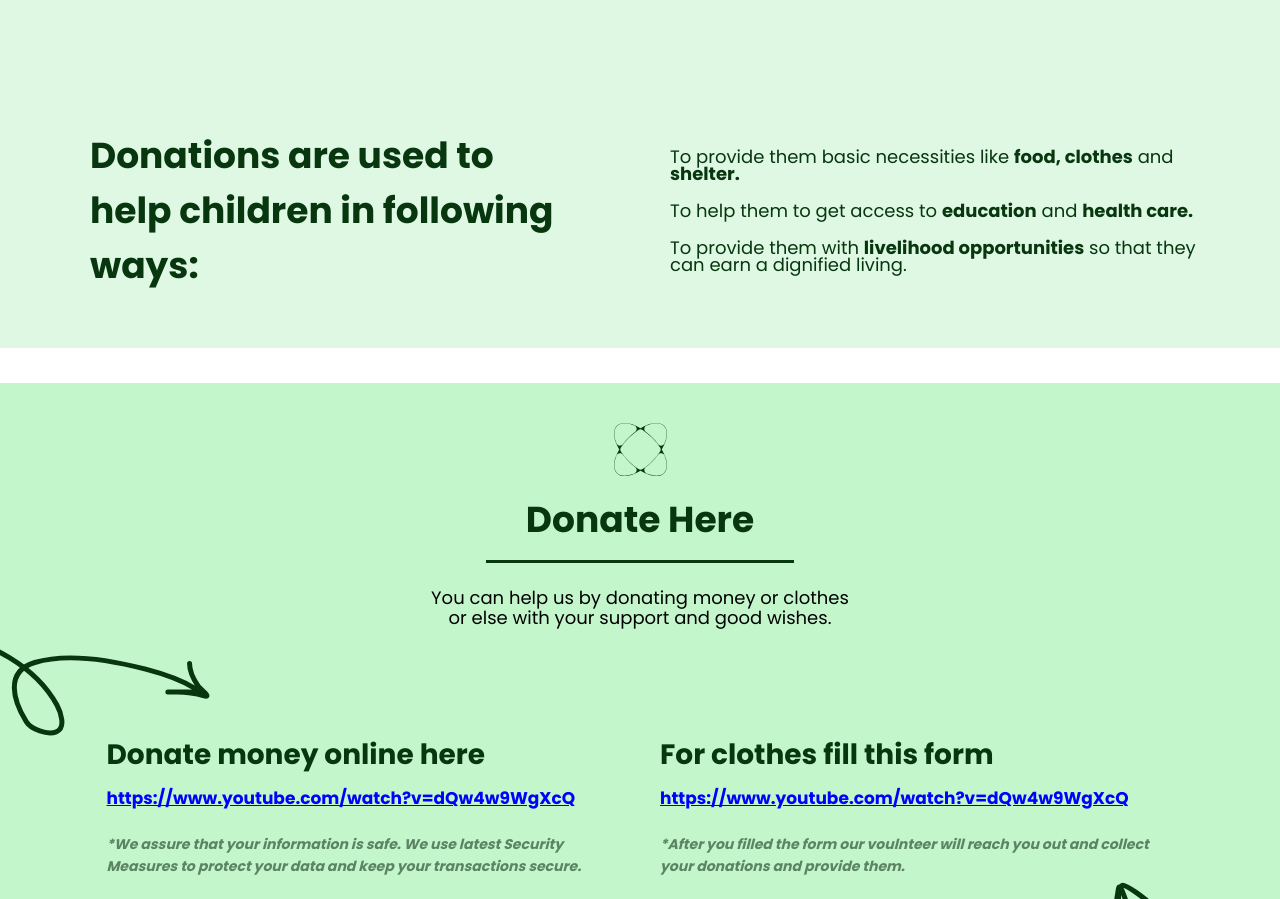
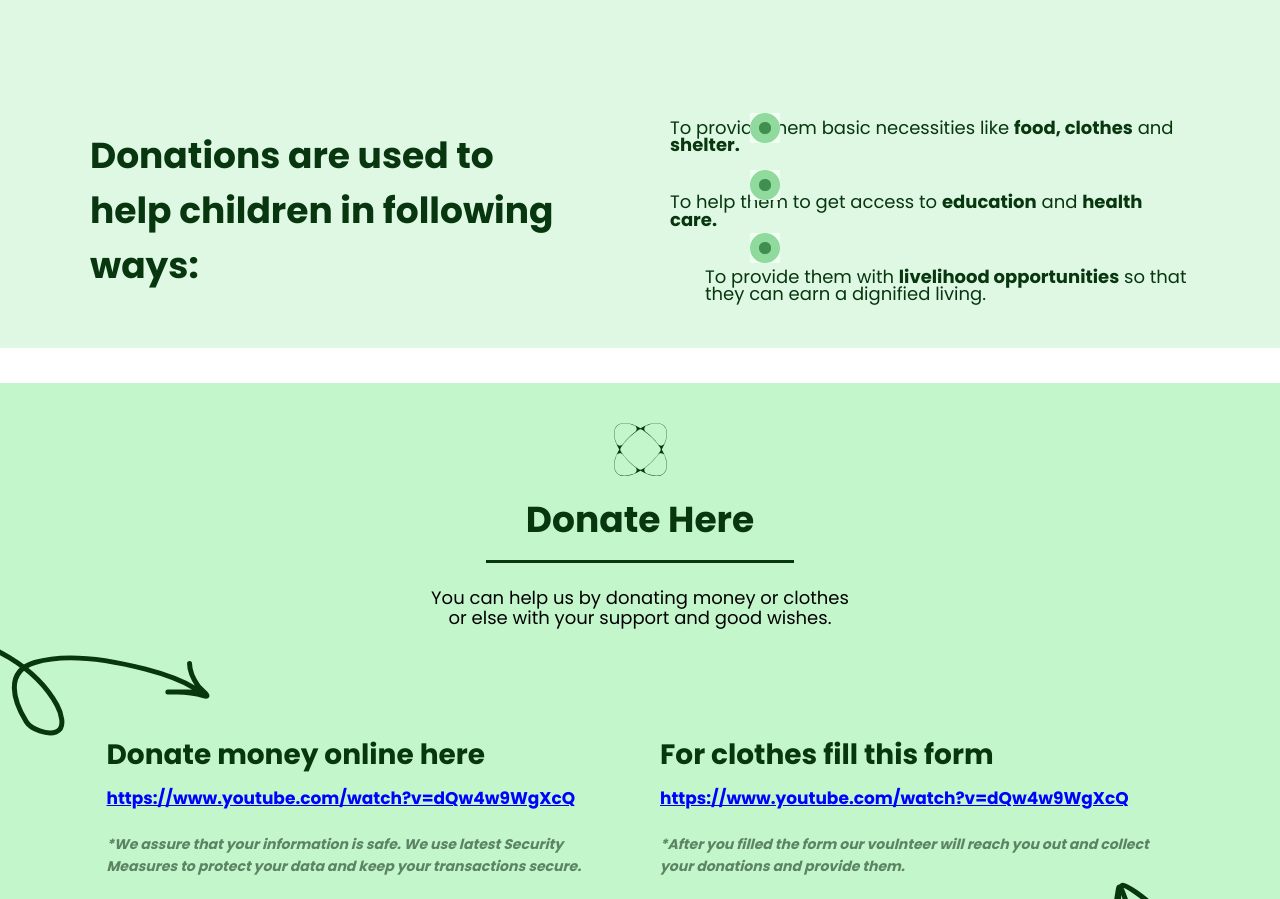
Before and after one commit to Google-Developer-Student-Club-RJIT/Donaate, a plain HTML site: page index.html in a window 1280 px wide. Shown: the part 1452-2351 px from the top of the page. Drawn offline with Linux system fonts and the light colour scheme.

Commit message:
ellipse symbol added

```diff
--- a/index.html
+++ b/index.html
@@ -96,21 +96,29 @@
       </div>
       <div class="secondinnercontainer">
         <ul class="sidestyle">
-          <li style="line-height:95%" color: #07360F>
+          <div class="circle">
+            <img class="ellipse" src="Donaate-UI/Ellipse 1.png" alt="">
+            <li  style="line-height:95%" color: #07360F>
             To provide them basic necessities like
             <strong>food, clothes</strong>
             and
             <strong>shelter.</strong>
           </li>
+          </div>
 
-          <li style="line-height:95%" color:#07360F>
+          <div class="circle-1">
+            <img class="ellipse-1" src="Donaate-UI/Ellipse 1.png" alt="">
+            <li  style="line-height:95%" color:#07360F>
             To help them to get access to
             <strong>education</strong>
             and
             <strong>health care.</strong>
           </li>
+          </div>
 
-          <li style="line-height:95%" color: #07360F>
+          <div class="circle-2">
+          <img class="ellipse-2" src="Donaate-UI/Ellipse 1.png" alt="">
+          <li  style="line-height:95%" color: #07360F>
             To provide them with
             <strong>livelihood opportunities</strong>
             so that they can earn a dignified living.
--- a/style.css
+++ b/style.css
@@ -371,6 +371,41 @@ body{
         margin: 0;
     }
 }
+.circle{
+    display: flex;
+    padding-right: 0px;
+}
+.circle-1{
+    display: flex;
+    padding-right: 55px;
+
+}
+.circle-2{
+    display: flex;
+    padding-left: 35px;
+}
+.ellipse{
+  position: absolute;
+  width: 30px;
+  height: 30px;
+  top: 1565px;
+  left: 750px;
+
+}
+.ellipse-1{
+  position: absolute;
+  width: 30px;
+  height: 30px;
+  left: 750px;
+  top: 1622px;
+}
+.ellipse-2{
+    position: absolute;
+   width: 30px;
+   height: 30px;
+   left: 750px;
+   top: 1685px;
+}
 
 .donate-container{
     background: #c4f6cc;
```
Also changed, not shown: Donaate-UI/Ellipse 1.png (added).
